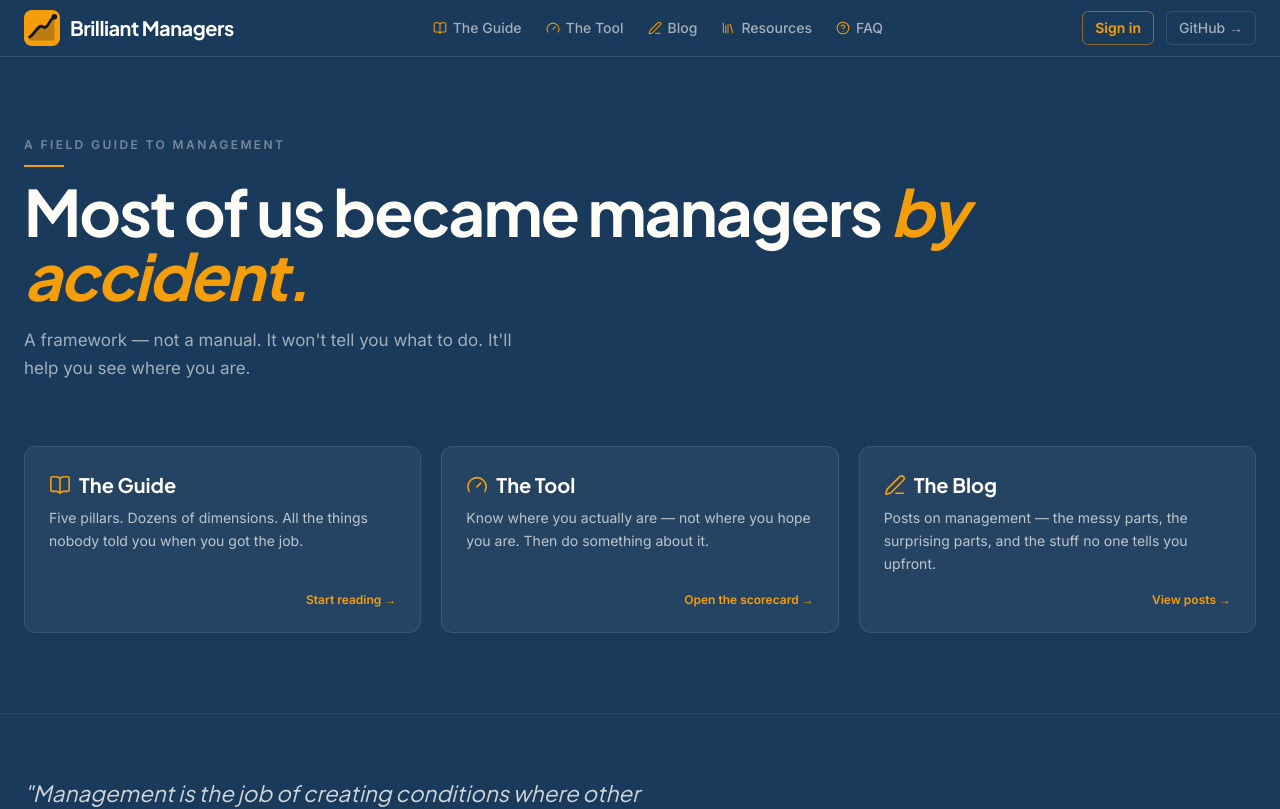
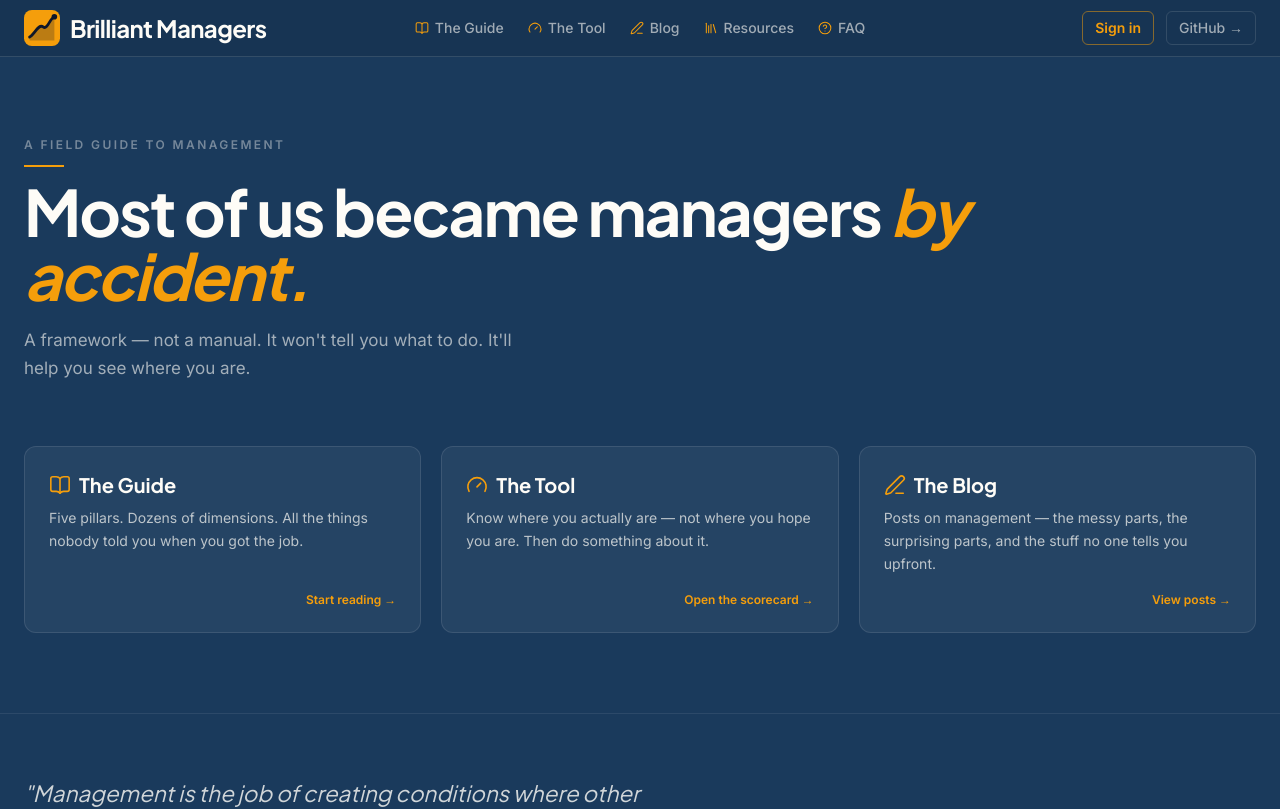
Before and after one commit to terrybrown/brilliantmanagers.info, a Next.js app: page / in a window 1280 px wide. Shown: the top 809 px of the page. Built offline with nearby package versions, Linux system fonts and the light colour scheme; no server answers.

Commit message:
feat: three-zone desktop layout, text-2xl brand, color-mix header background

```diff
--- a/components/layout/nav.tsx
+++ b/components/layout/nav.tsx
@@ -38,22 +38,29 @@ export function Nav({ isAuthenticated }: { isAuthenticated: boolean }) {
   return (
     <header
       className="sticky top-0 z-50 border-b"
-      style={{ borderColor: 'var(--color-border)', background: 'var(--color-bg-base)' }}
+      style={{
+        borderColor: 'var(--color-border)',
+        background: 'color-mix(in srgb, var(--color-bg-base) 90%, black)',
+      }}
     >
       <div
-        className="mx-auto flex h-14 items-center justify-between px-6"
+        className="mx-auto flex h-14 items-center px-6"
         style={{ maxWidth: 'var(--container-width)' }}
       >
+        {/* Left zone — flex-1 keeps brand left-anchored */}
+        <div className="flex flex-1 items-center">
           <Link
             href="/"
-          className="flex items-center gap-2.5 text-xl font-bold tracking-tight"
+            className="flex items-center gap-2.5 text-2xl font-bold tracking-tight"
             style={{ fontFamily: 'var(--font-display)', color: 'var(--color-text-primary)' }}
           >
             <LogoMark size={36} />
             Brilliant Managers
           </Link>
+        </div>
 
-        <nav className="hidden items-center gap-6 md:flex">
+        {/* Centre zone — flex-none; centred because both wings are flex-1 */}
+        <nav className="hidden flex-none items-center gap-6 md:flex">
           {siteConfig.nav.map((item) => {
             const isActive = pathname === item.href || pathname.startsWith(item.href + '/')
             const Icon = NAV_ICONS[item.href]
@@ -78,12 +85,13 @@ export function Nav({ isAuthenticated }: { isAuthenticated: boolean }) {
           })}
         </nav>
 
-        <div className="flex items-center gap-3">
+        {/* Right zone — flex-1 justify-end keeps actions right-anchored */}
+        <div className="hidden flex-1 items-center justify-end gap-3 md:flex">
           {showToggle && <ThemeToggle />}
           {!isAuthenticated && !isAppRoute && (
             <Link
               href="/login"
-              className="hidden rounded-md border px-3 py-1.5 text-sm font-semibold md:block"
+              className="rounded-md border px-3 py-1.5 text-sm font-semibold"
               style={{ borderColor: 'rgba(245,158,11,0.5)', color: '#f59e0b' }}
             >
               Sign in
@@ -93,7 +101,7 @@ export function Nav({ isAuthenticated }: { isAuthenticated: boolean }) {
             href={siteConfig.githubUrl}
             target="_blank"
             rel="noopener noreferrer"
-            className="hidden rounded-md border px-3 py-1.5 text-sm font-medium md:block"
+            className="rounded-md border px-3 py-1.5 text-sm font-medium"
             style={{ borderColor: 'var(--color-border)', color: 'var(--color-text-muted)' }}
           >
             GitHub →
```
Lines whose indentation alone changed are shown as unchanged.
